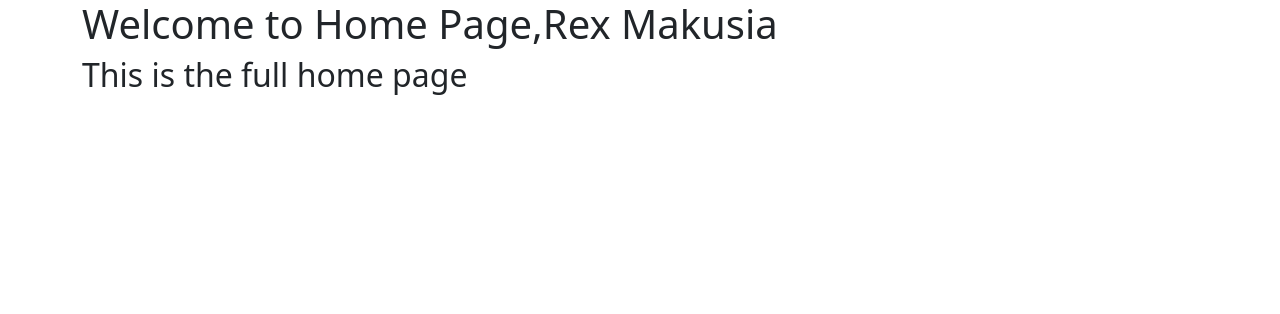
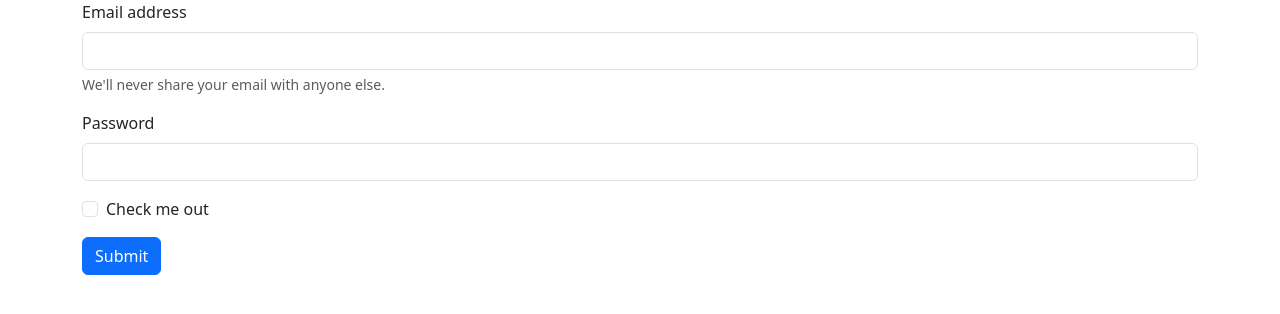
Before and after one commit to grecpt/moviereviewsproject, a Django app: page / in a window 1280 px wide. Shown: the top 314 px of the page. Run offline with Django 4.2, Linux system fonts and the light colour scheme.

Commit message:
Update the template with boostrap forms

```diff
--- a/movie/templates/home.html
+++ b/movie/templates/home.html
@@ -11,8 +11,22 @@
 
 <body>
     <div class="container">
-        <h1>Welcome to Home Page,{{name}}</h1>
-        <h2>This is the full home page</h2>
+        <form>
+            <div class="mb-3">
+                <label for="exampleInputEmail1" class="form-label">Email address</label>
+                <input type="email" class="form-control" id="exampleInputEmail1" aria-describedby="emailHelp">
+                <div id="emailHelp" class="form-text">We'll never share your email with anyone else.</div>
+            </div>
+            <div class="mb-3">
+                <label for="exampleInputPassword1" class="form-label">Password</label>
+                <input type="password" class="form-control" id="exampleInputPassword1">
+            </div>
+            <div class="mb-3 form-check">
+                <input type="checkbox" class="form-check-input" id="exampleCheck1">
+                <label class="form-check-label" for="exampleCheck1">Check me out</label>
+            </div>
+            <button type="submit" class="btn btn-primary">Submit</button>
+        </form>
     </div>
 </body>
 
```
